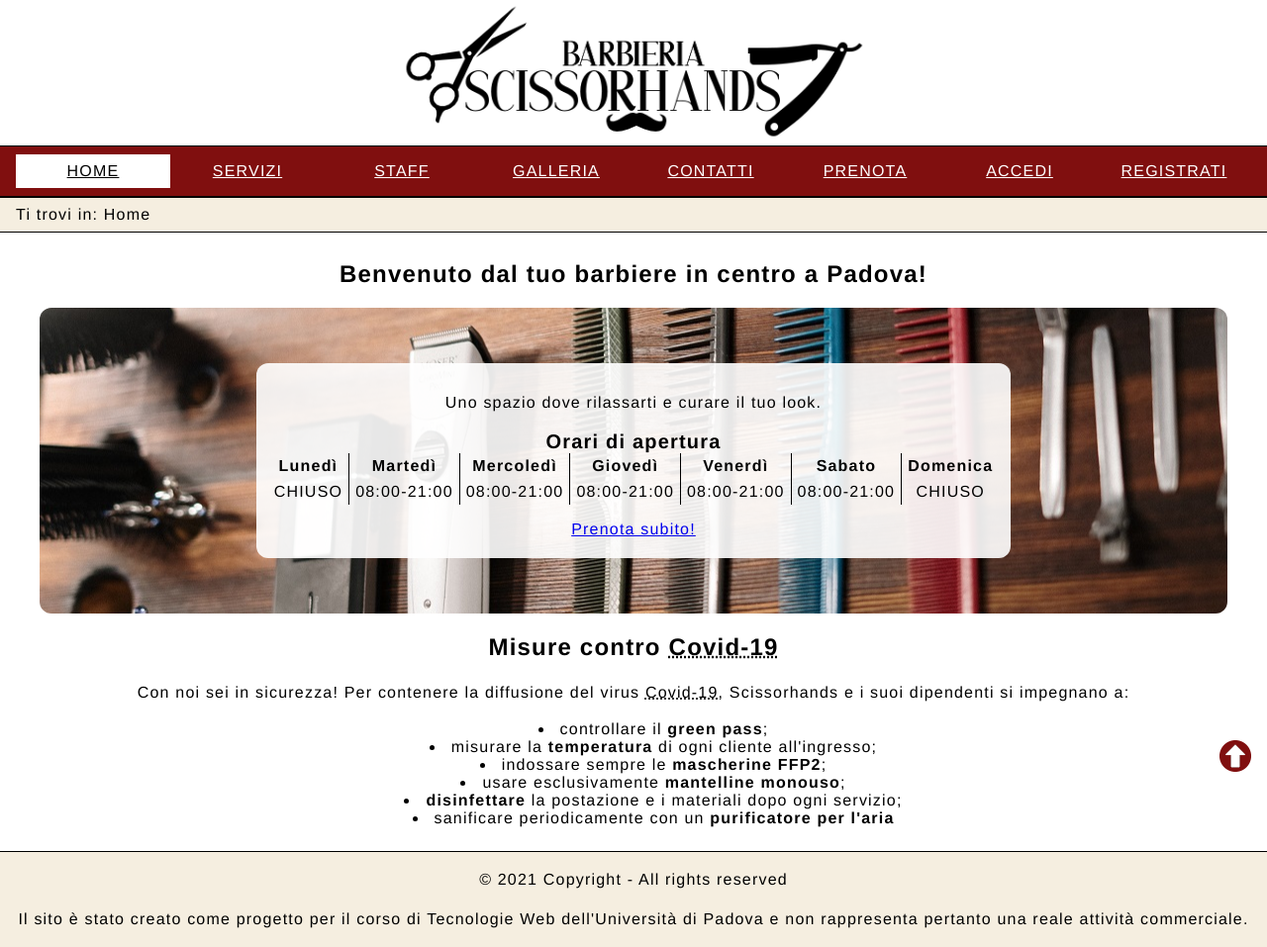
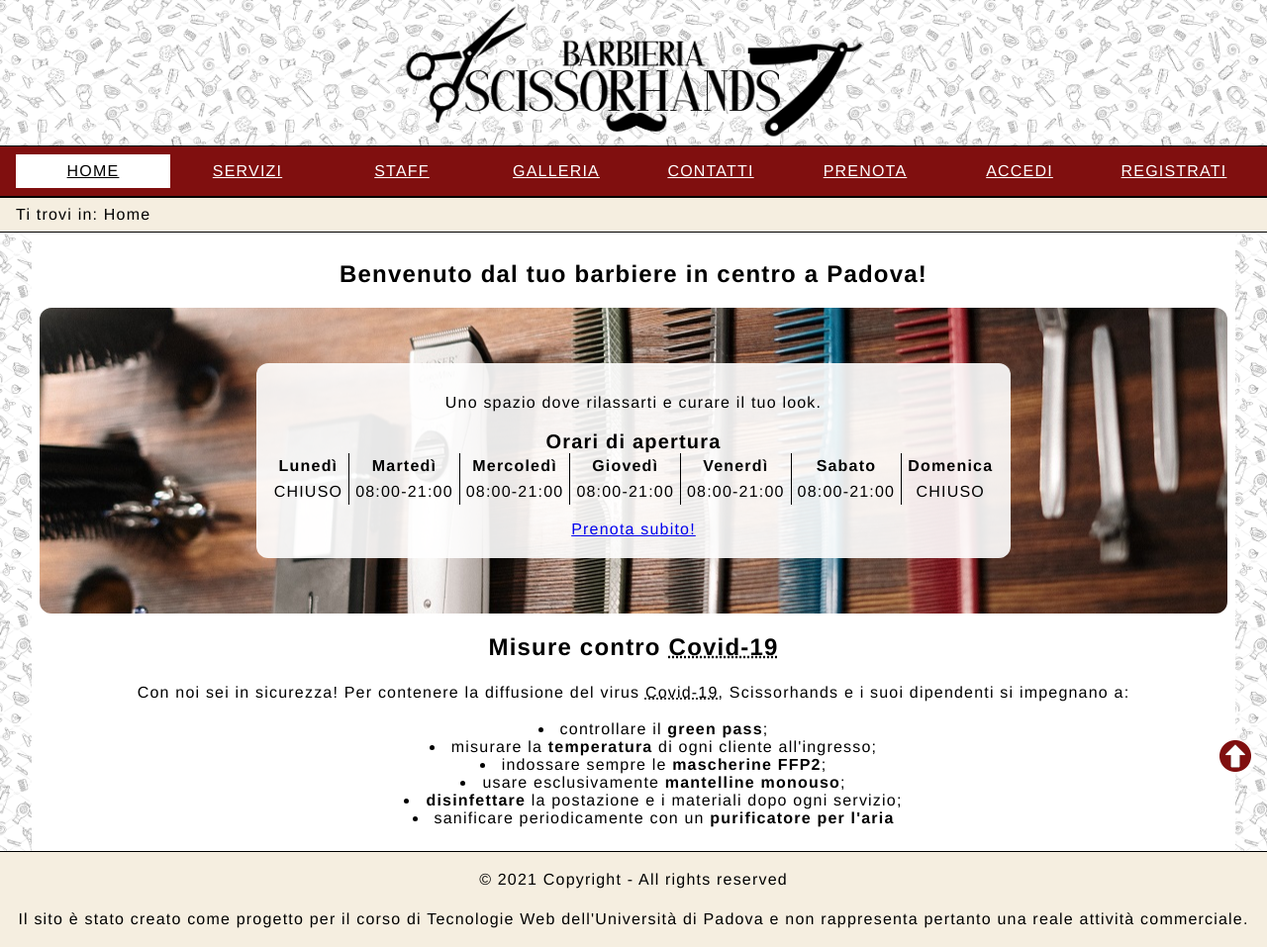
Before and after one commit to leidard/TecWeb_progetto, a PHP site: page /index.php in a window 1280 px wide. Shown: the whole page at 99% size. Run offline with PHP 8.4, Linux system fonts and the light colour scheme; data comes from the database, SQL or seed files in the repository; data that the repository does not hold is empty.

Commit message:
pattern background

```diff
--- a/controllers/index.css
+++ b/controllers/index.css
@@ -3,6 +3,8 @@ body {
     letter-spacing: 0.075em;
     position: relative;
     font-family: Helvetica, Arial, sans-serif;
+    background: url('/static/img/pattern.jpg') repeat;
+    background-size: 250px;
 }
 
 p {
@@ -201,6 +203,7 @@ main {
     padding: 8px;
     margin: 0 auto;
     width: 1200px;
+    background-color: white;
     /* 1200*/
 }
 
```
Also changed, not shown: controllers/static/img/pattern.jpg (added), controllers/static/img/wood.jpg (added), 2 other files.
